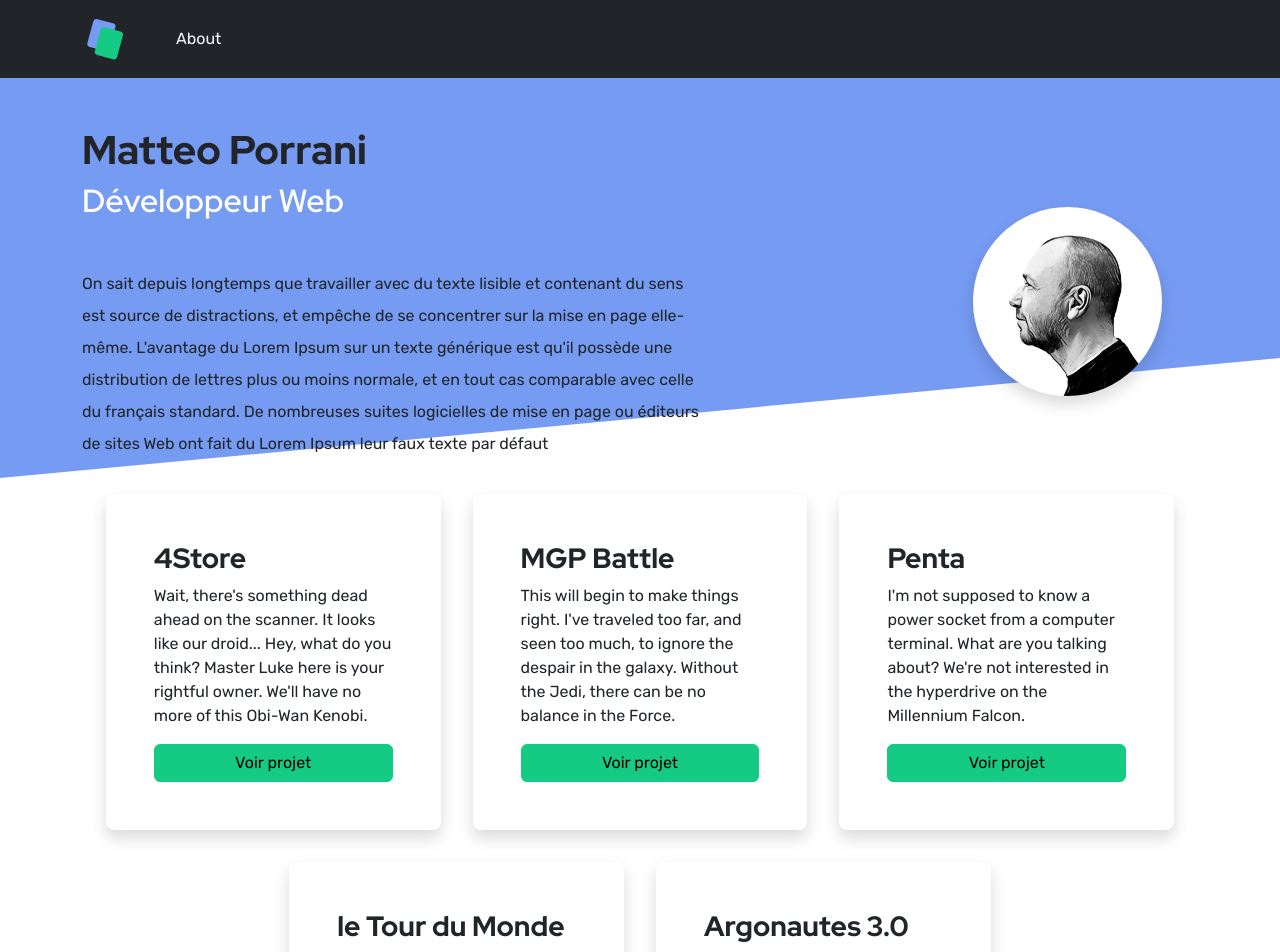
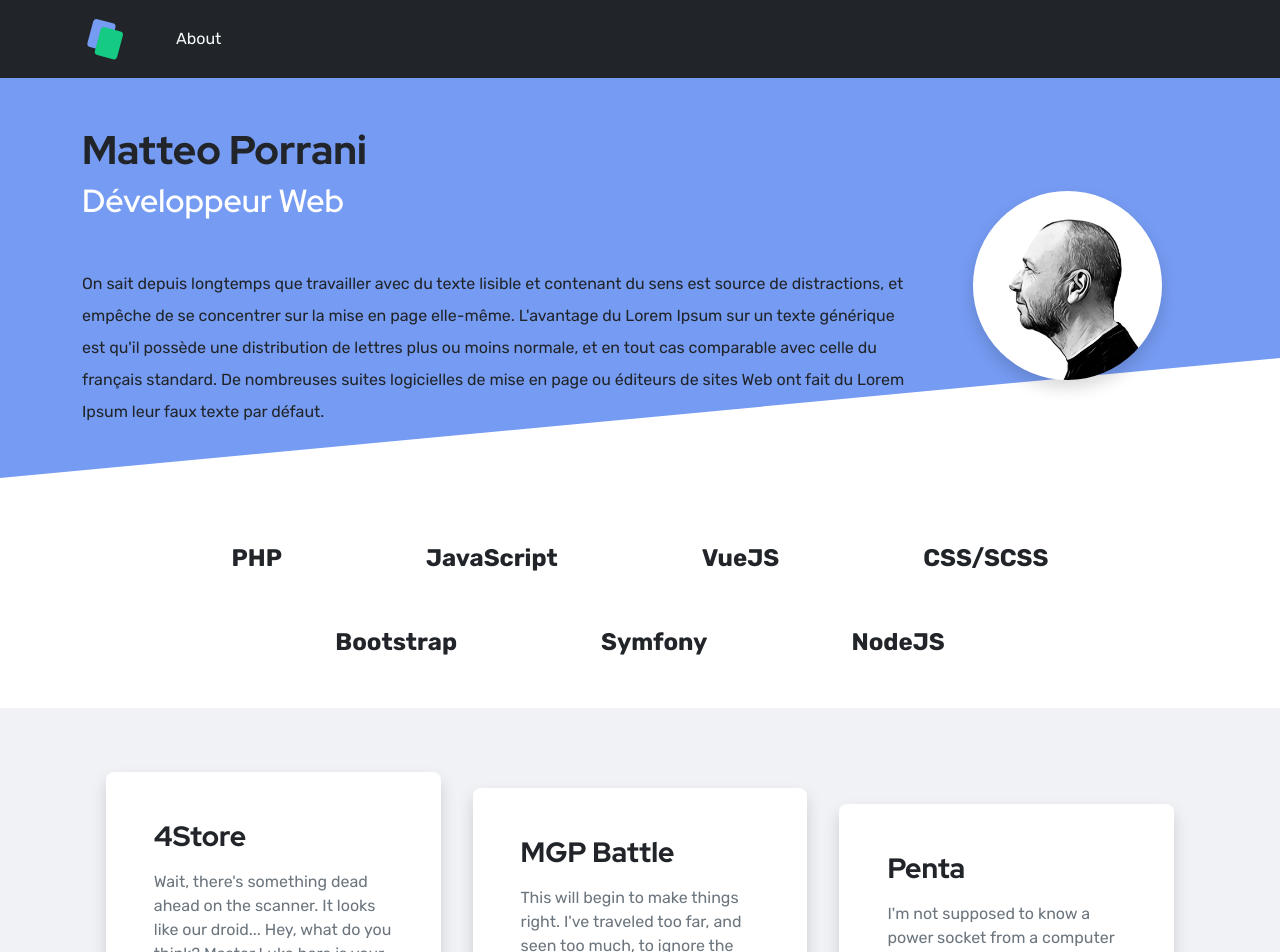
Before and after one commit to Matteo-Porrani/sample-portfolio, a Vue app: page / in a window 1280 px wide. Shown: the top 952 px of the page. Built offline with nearby package versions, Linux system fonts and the light colour scheme; a web font is replaced by a local one.

Commit message:
Meilleure solution pour content & footer

```diff
--- a/src/App.vue
+++ b/src/App.vue
@@ -7,21 +7,20 @@
     </transition>
   </router-view>
 
-  <TheFooter/>
 </template>
 
 <script setup>
 import TheHeader from '@/components/layout/TheHeader';
-import TheFooter from "@/components/layout/TheFooter";
+
 </script>
 
 <style lang="scss">
 @import './assets/main.scss';
 
 #app {
-  display: flex;
-  flex-direction: column;
-  min-height: 100vh;
+  //display: flex;
+  //flex-direction: column;
+  //min-height: 100vh;
 }
 
 
--- a/src/components/ProjectCard.vue
+++ b/src/components/ProjectCard.vue
@@ -1,16 +1,10 @@
 <template>
-  <article class="bg-white rounded-3 shadow p-3 p-md-5 m-3">
+  <article class="bg-white rounded-3 shadow px-3  py-4 p-md-5 mx-3">
     <h3>
-      <slot name="project-card-title">
-        Project Title
-      </slot>
+      <slot name="project-card-title"></slot>
     </h3>
-    <p>
-      <slot name="project-card-description">
-        Lorem ipsum dolor sit amet, consectetur adipisicing elit. Ad aliquam deserunt earum illo inventore iure
-        laboriosam
-        libero necessitatibus nesciunt nihil non, omnis possimus provident quaerat quam quibusdam quos repellendus sunt.
-      </slot>
+    <p class="text-secondary mt-3">
+      <slot name="project-card-description"></slot>
     </p>
     <slot name="project-card-link"></slot>
   </article>
@@ -22,8 +16,25 @@
 <style lang="scss" scoped>
 article {
   width: 90%;
+  margin-top: 2rem;
+
   @media(min-width: 768px) {
     width: 30%;
+
+    @for $i from 1 through 5 {
+
+      &:nth-child(#{$i}) {
+        margin-top: $i * 2vh;
+      }
+
+    }
+
   }
+
+
+
+
 }
+
+
 </style>
--- /dev/null
+++ b/src/components/TheSkills.vue
@@ -0,0 +1,27 @@
+<template>
+
+  <section>
+    <div class="container">
+      <div class="row my-5">
+        <div class="col-10 d-flex flex-wrap justify-content-center gap-4 gap-md-5 mx-auto">
+          <span v-for="(s, i) in skills" :key="i" class="fw-bold mx-md-5">{{ s }}</span>
+        </div>
+      </div>
+    </div>
+  </section>
+
+</template>
+
+<script setup>
+const skills = ['PHP', 'JavaScript', 'VueJS', 'CSS/SCSS', 'Bootstrap', 'Symfony', 'NodeJS'];
+</script>
+
+<style lang="scss" scoped>
+span {
+  font-size: 1.125rem;
+
+  @media (min-width: 768px) {
+    font-size: 1.5rem;
+  }
+}
+</style>
--- a/src/components/layout/SectionContent.vue
+++ b/src/components/layout/SectionContent.vue
@@ -1,15 +1,19 @@
 <template>
   <transition name="content">
-    <section v-if="contentIsVisible" class="content">
-      <div class="container">
-        <slot></slot>
-      </div>
-    </section>
+    <div v-if="contentIsVisible">
+
+      <slot></slot>
+
+      <TheFooter/>
+
+    </div>
   </transition>
 </template>
 
 <script setup>
 import {ref} from 'vue';
+
+import TheFooter from "@/components/layout/TheFooter";
 
 const contentIsVisible = ref(false);
 setTimeout(() => {
--- a/src/components/layout/SectionIntro.vue
+++ b/src/components/layout/SectionIntro.vue
@@ -11,6 +11,6 @@
 
 <style lang="scss" scoped>
 .intro {
-  height: 50vh;
+  min-height: 50vh;
 }
 </style>
--- a/src/views/PageHome.vue
+++ b/src/views/PageHome.vue
@@ -10,20 +10,21 @@
       <!--        </div>-->
       <!--      </div>-->
 
-      <div class="row py-5">
-        <div class="col-12 col-md-9">
+      <div class="row flex-column flex-md-row align-items-center py-5">
+
+        <div class="col-10 col-md-9 order-1 order-md-0 text-center text-md-start">
           <h1>Matteo Porrani</h1>
           <h2 class="text-white fw-semibold">Développeur Web</h2>
-          <p class="w-75 mt-5 lh-lg">On sait depuis longtemps que travailler avec du texte lisible et contenant du
+          <p class="mt-5 lh-lg">On sait depuis longtemps que travailler avec du texte lisible et contenant du
             sens est source de distractions, et empêche de se concentrer sur la mise en page elle-même. L'avantage du
             Lorem Ipsum sur un texte générique est qu'il possède une
             distribution de lettres plus ou moins normale, et en tout cas comparable avec celle du français standard.
             De nombreuses suites logicielles de mise en page ou éditeurs de sites Web ont fait du Lorem Ipsum leur
-            faux texte par défaut</p>
+            faux texte par défaut.</p>
         </div>
 
 
-        <div class="col-12 col-md-3 d-flex justify-content-center align-items-center px-5">
+        <div class="col-8 col-md-3 order-0 order-md-1 d-flex justify-content-center align-items-center px-5">
           <HeroAvatar/>
         </div>
       </div>
@@ -35,8 +36,14 @@
     <!-- ### CONTENT ### -->
     <SectionContent>
 
+
+      <TheSkills/>
+
+
+      <section class="bg-soft py-5 my-5">
+        <div class="container">
           <div class="row">
-        <div class="col d-flex flex-wrap justify-content-center">
+            <div class="col d-flex flex-wrap justify-content-center align-items-start">
               <ProjectCard v-for="p in projects" :key="p.id">
 
                 <template v-slot:project-card-title>{{ p.title }}</template>
@@ -45,7 +52,7 @@
 
                 <template v-slot:project-card-link>
                   <router-link :to="{ name: 'project', params: { id: p.id } }"
-                           class="btn btn-accent d-block mx-auto">
+                               class="btn btn-accent text-white d-block mx-auto mt-4" style="width: fit-content">
                     Voir projet
                   </router-link>
 
@@ -53,7 +60,8 @@
               </ProjectCard>
             </div>
           </div>
-
+        </div>
+      </section>
 
 
 
@@ -66,8 +74,10 @@
 
 <script setup>
 import projects from "@/projects";
+
 import HeroAvatar from "@/components/HeroAvatar";
 import ProjectCard from '@/components/ProjectCard'
+import TheSkills from "@/components/TheSkills";
 
 
 
```
Lines whose indentation alone changed are shown as unchanged.
